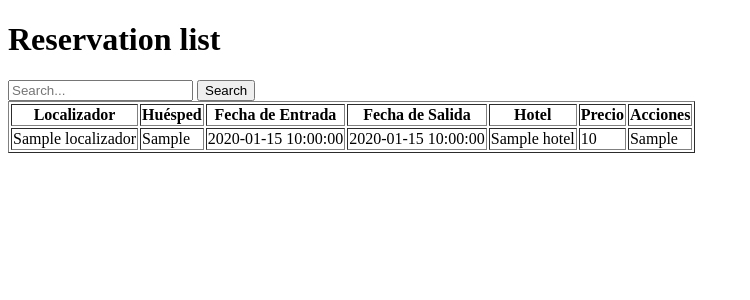
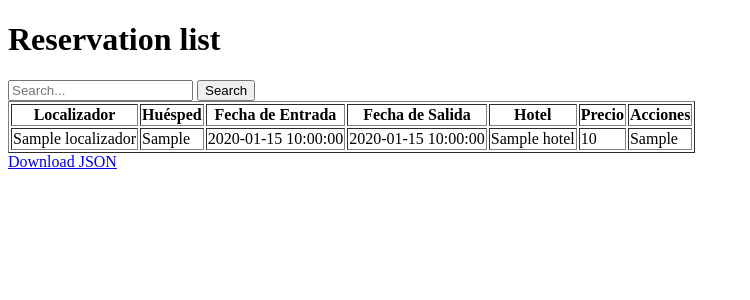
Before and after one commit to Snipsx17/reservations_app, a Symfony app: template templates/index.html.twig in a window 1280 px wide. Shown: the top 300 px of the page, without its empty margins (0-750 px from the left). Run offline with Twig, Linux system fonts and the light colour scheme; the template is opened without the code that fills it: most values are stand-ins (such as "Sample title", 1, 10 or a date in 2020); some libraries are stand-ins or nearby versions.

Commit message:
Feat: add download button to template

```diff
--- a/templates/index.html.twig
+++ b/templates/index.html.twig
@@ -36,5 +36,6 @@
         </tbody>
     </table>
 
+     <a href="{{ path('download_json') }}">Download JSON</a>
 </body>
 </html>
```
